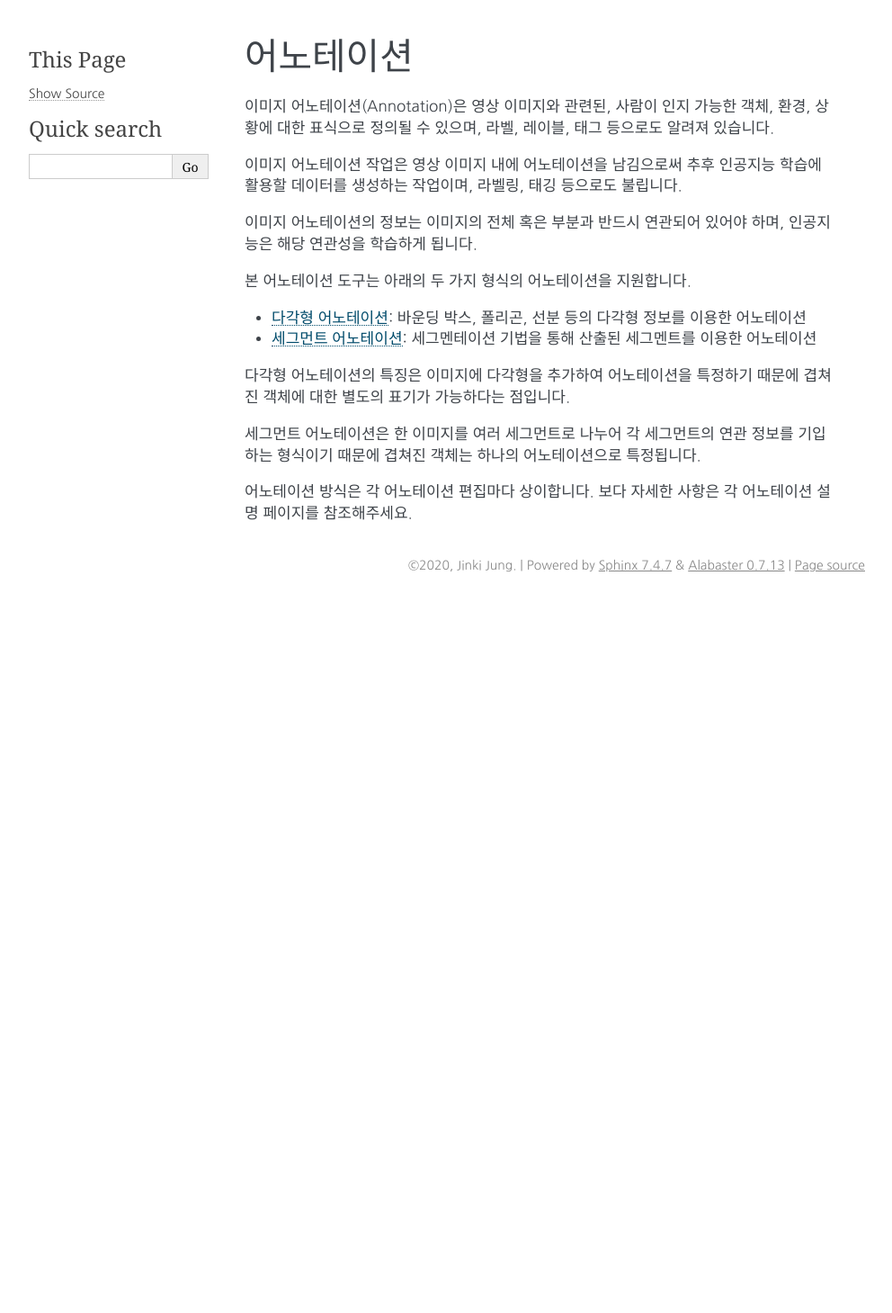
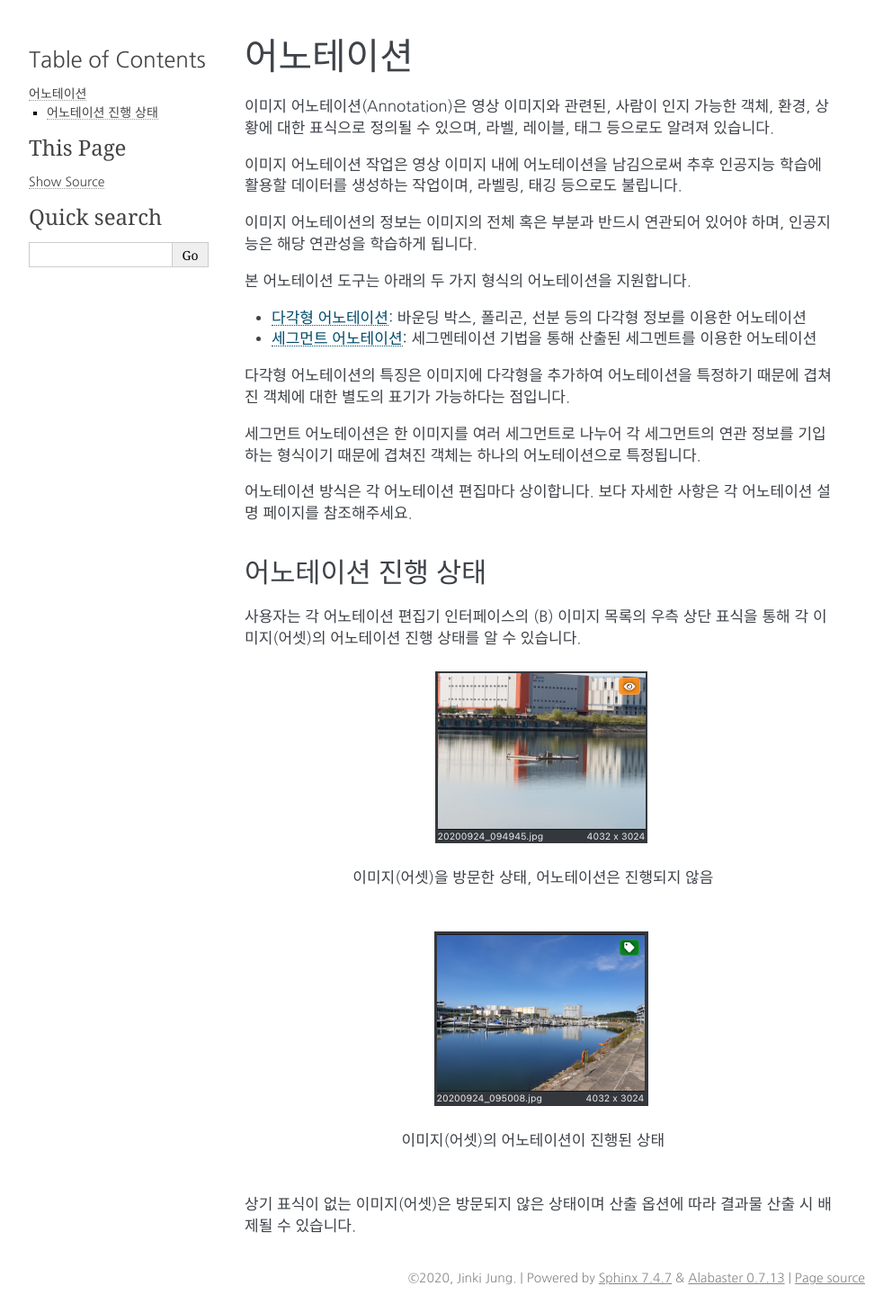
Before and after one commit to Digital-Maritime-Consultancy/docs.moad-at, a Sphinx documentation site: the page built from docs/source/annotation.rst, in a window 1280 px wide. Shown: the whole page at 90% size, without its empty margins (148-1140 px from the left). Built offline with Sphinx 7.4.7, drawn with Linux system fonts in a browser that asks for light colours; before the commit the page ends 900 px from its top, so only the background shows below that.

Commit message:
Update annotation.rst

```diff
--- a/docs/source/annotation.rst
+++ b/docs/source/annotation.rst
@@ -20,3 +20,23 @@
 세그먼트 어노테이션은 한 이미지를 여러 세그먼트로 나누어 각 세그먼트의 연관 정보를 기입하는 형식이기 때문에 겹쳐진 객체는 하나의 어노테이션으로 특정됩니다.
 
 어노테이션 방식은 각 어노테이션 편집마다 상이합니다. 보다 자세한 사항은 각 어노테이션 설명 페이지를 참조해주세요.
+
+
+어노테이션 진행 상태
+^^^^^^^^^^^^^^^^^^^^
+
+사용자는 각 어노테이션 편집기 인터페이스의 (B) 이미지 목록의 우측 상단 표식을 통해 각 이미지(어셋)의 어노테이션 진행 상태를 알 수 있습니다.
+
+.. figure:: _static/images/screenshots/viewed.png
+    :align: center
+    :alt: 방문
+
+    이미지(어셋)을 방문한 상태, 어노테이션은 진행되지 않음
+
+.. figure:: _static/images/screenshots/tagged.png
+    :align: center
+    :alt: 어노테이션 진행
+
+    이미지(어셋)의 어노테이션이 진행된 상태
+
+상기 표식이 없는 이미지(어셋)은 방문되지 않은 상태이며 산출 옵션에 따라 결과물 산출 시 배제될 수 있습니다.
```
